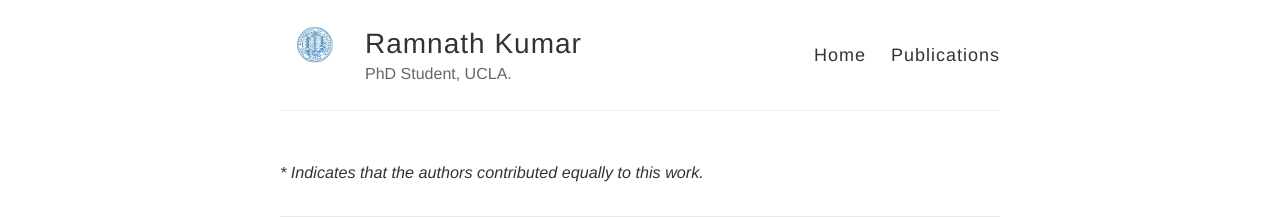
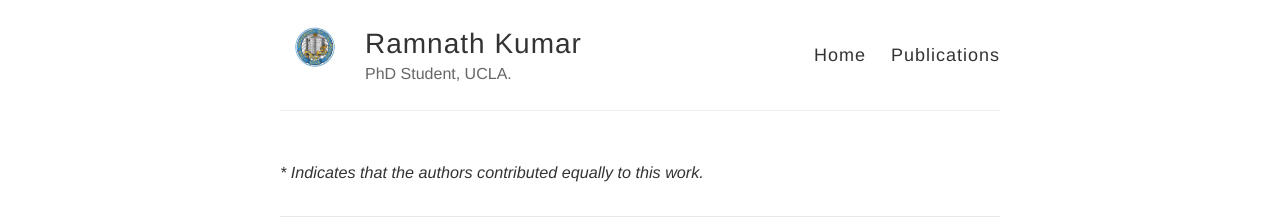
Before and after one commit to RamnathKumar181/ramnathkumar181.github.io, a Jekyll site: the page built from research.html, in a window 1280 px wide. Shown: the top 217 px of the page. Built offline with Jekyll 4.4.1, drawn with Linux system fonts in a browser that asks for light colours.

```diff
--- a/_config.yml
+++ b/_config.yml
@@ -9,7 +9,7 @@
 description: PhD Student, UCLA.
 
 # URL of your avatar or profile pic (you could use your GitHub profile pic)
-avatar: /images/ucla-seal.jpg
+avatar: /images/ucla-seal.png
 
 #
 # Flags below are optional
```
Also changed, not shown: images/ucla-seal.png (added), 1 other file.
